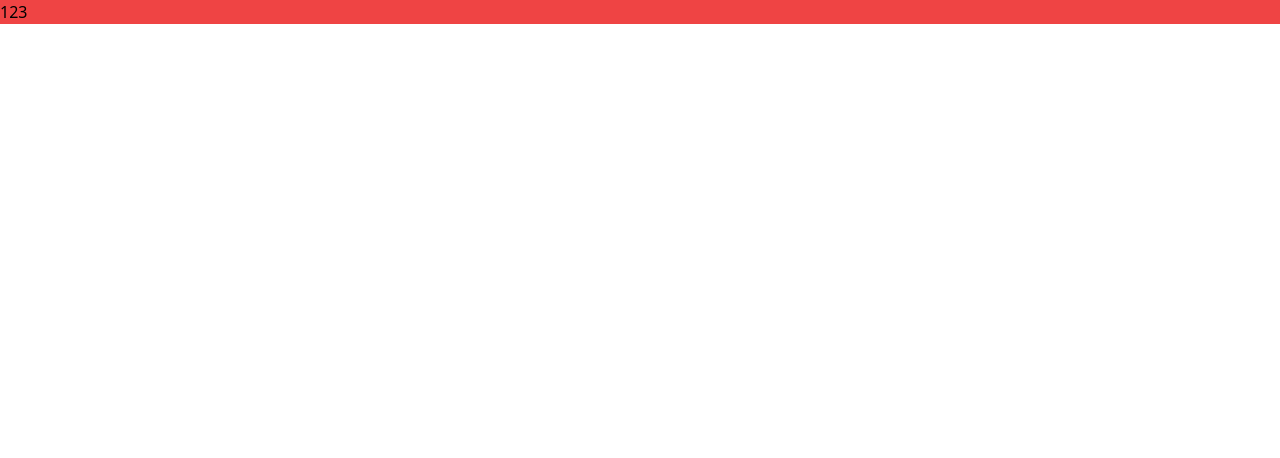
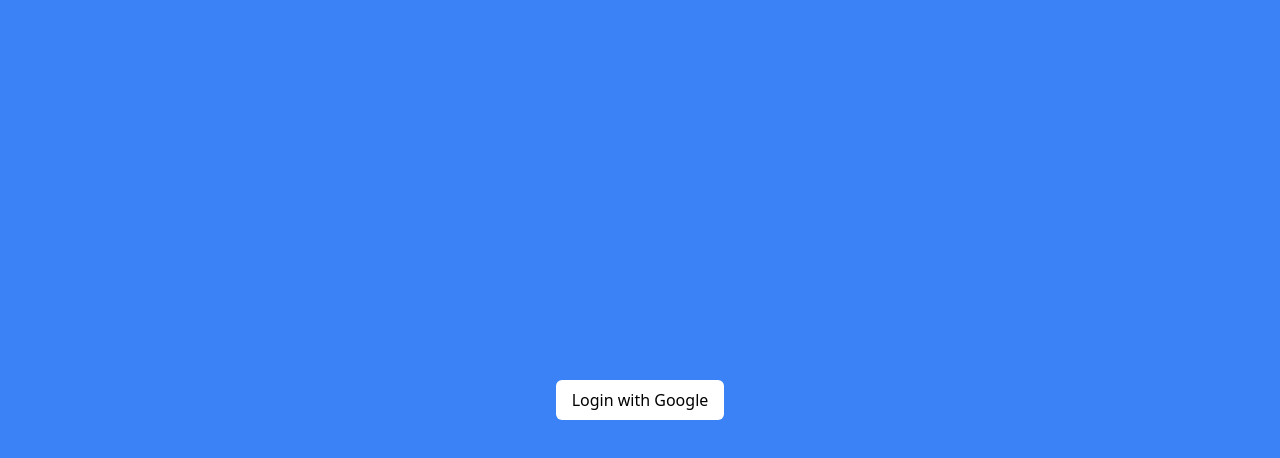
Before and after one commit to GunPkate/next_ecommerce, a Next.js app: page / in a window 1280 px wide. Shown: the top 458 px of the page. Built offline with nearby package versions, Linux system fonts and the light colour scheme.

Commit message:
log in btn

```diff
--- a/pages/index.js
+++ b/pages/index.js
@@ -7,6 +7,10 @@
 
 export default function Home() {
   return (
-    <div className={'bg-red-500'}>123</div>
+    <div className={'bg-blue-500 w-screen h-screen flex items-center'}>
+      <div className="text-center w-full">
+        <button className='bg-white p-2 px-4 rounded-md'>Login with Google</button>
+      </div>
+    </div>
   )
 }
```
